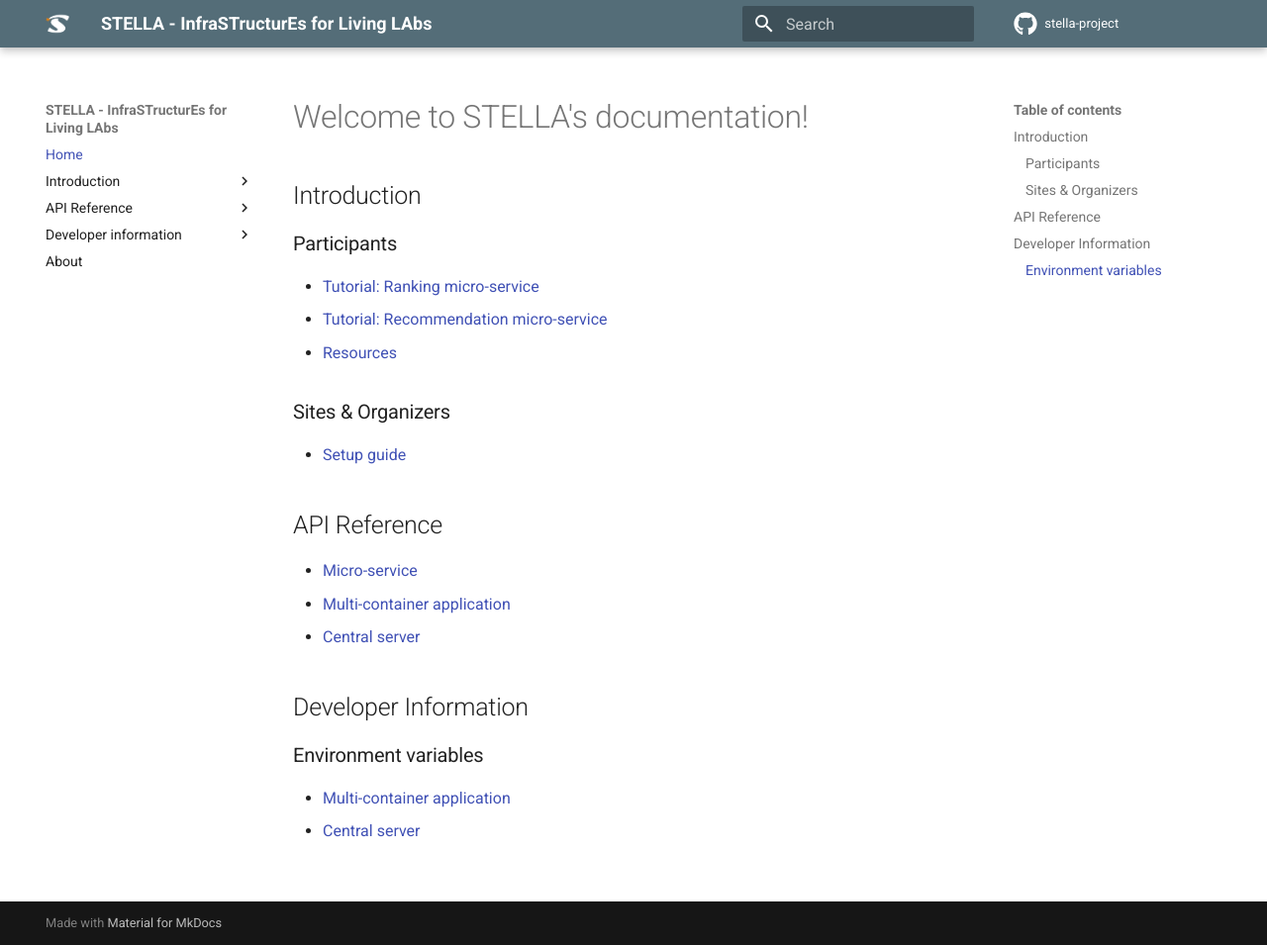
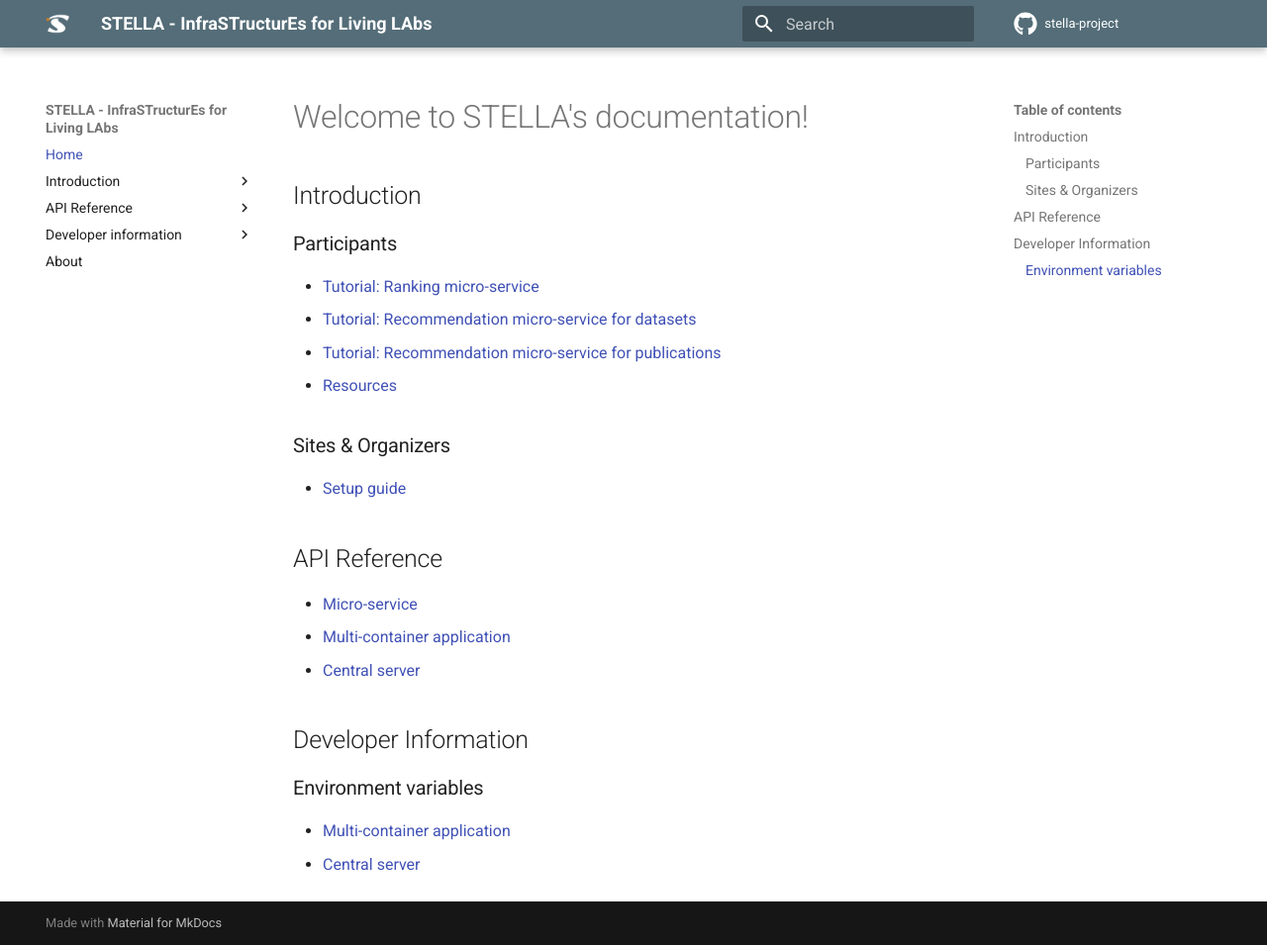
Before and after one commit to stella-project/stella-documentation, an MkDocs documentation site: the page built from docs/index.md, in a window 1280 px wide and 955 px high. Shown: the whole window at 99% size. Built offline with MkDocs 1.6.1 and Material for MkDocs 9.7.7, drawn with Linux system fonts in a browser that asks for light colours.

Commit message:
Update index.md

```diff
--- a/docs/index.md
+++ b/docs/index.md
@@ -6,7 +6,8 @@
 ### Participants
 
 - [Tutorial: Ranking micro-service](guides/participants-ranking.md)
-- [Tutorial: Recommendation micro-service](guides/participants-recommender.md)
+- [Tutorial: Recommendation micro-service for datasets](guides/participants-recommender.md)
+- [Tutorial: Recommendation micro-service for publications](guides/participants-recommender_publications.md)
 - [Resources](guides/participants-resources.md)
 
 ### Sites & Organizers
```
